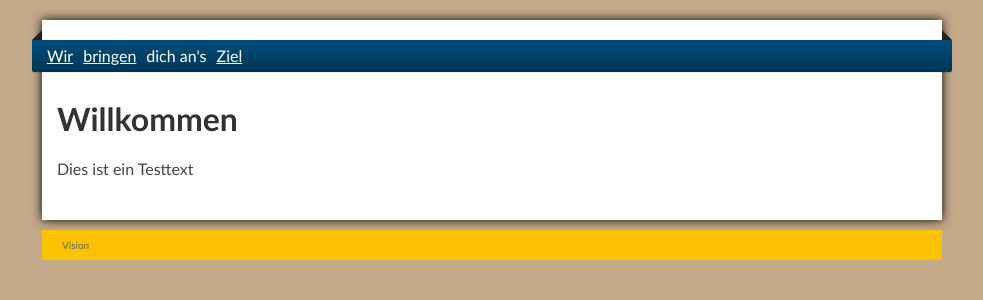
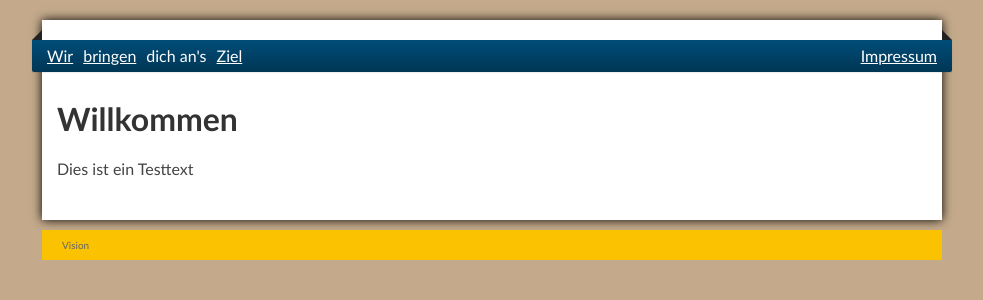
Before and after one commit to stwaidele/INT02-Assignment, a PHP site: page / in a window 1280 px wide. Shown: the part 93-393 px from the top of the page, without its empty margins (148-1131 px from the left). Run offline with PHP 8.4, Linux system fonts and the light colour scheme.

Commit message:
Menüpunkt rechtsbündig für "Impressum"

```diff
--- a/Website/header.php
+++ b/Website/header.php
@@ -1,7 +1,7 @@
 <!DOCTYPE html>
 <html>
 <head>
-<title>Amsterdam</title>
+<title>DeinBus</title>
 
 <!-- Meta Tags -->
 <meta http-equiv="Content-Type" content="" />
@@ -24,6 +24,7 @@
 			<li><a>bringen</a></li>
 			<li>dich an's</li>
 			<li><a>Ziel</a></li>
+            <li class="right"><a>Impressum</a></li>
 		<ul>
 		<span class="corner-left"></span>
 		<span class="corner-right"></span>
--- a/Website/style.css
+++ b/Website/style.css
@@ -304,6 +304,10 @@ h4 a:hover { color: #ef4034; text-decoration: none; }
 	color: #fff;
 }
 
+#nav li.right {
+	float: right;
+}
+
 #nav li a {
     text-decoration: underline;
 }
```
